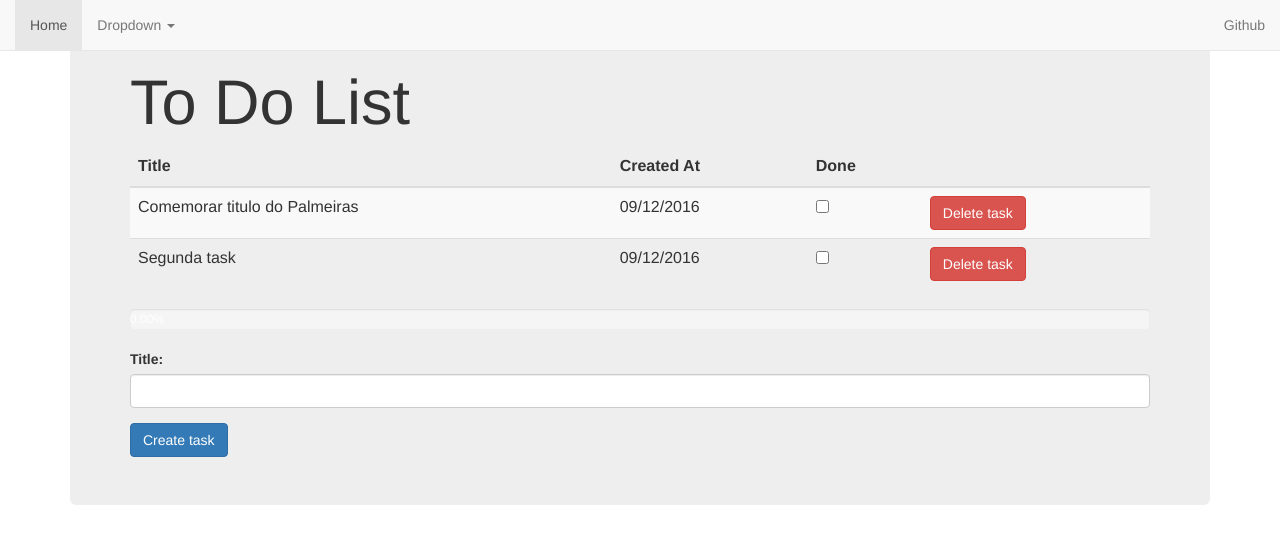
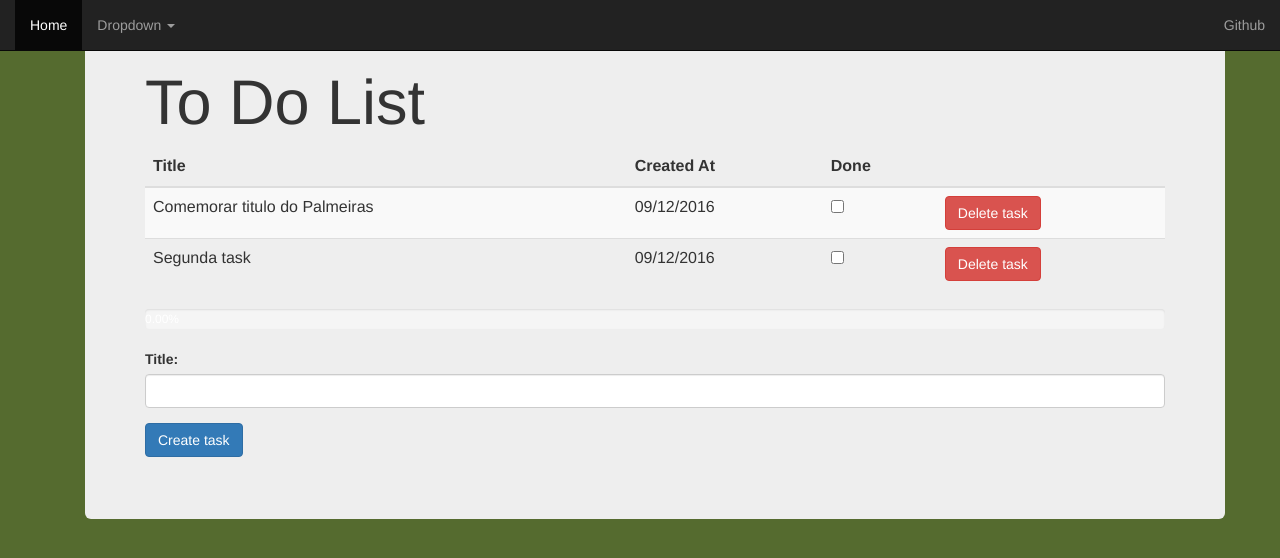
Before and after one commit to viniagostini/SI_Lab2_Angular_toDoList, a website: page index.html at #/todolist in a window 1280 px wide. Drawn offline with nearby package versions, Linux system fonts and the light colour scheme; some packages are replaced by stand-ins of ours.

Commit message:
Change the background color

```diff
--- /dev/null
+++ b/assets/css/index.css
@@ -0,0 +1,3 @@
+.container{
+    background-color: darkolivegreen;
+}
--- a/components/toDoList/toDoList.html
+++ b/components/toDoList/toDoList.html
@@ -26,11 +26,12 @@
     </div>
   </div>
 
-  <div class="form-group">
-    <label for="task">Title:</label>
-    <input type="text" class="form-control" id="task" ng-model="newTaskTitle">
-  </div>
-
-  <button type="button" class="btn btn-primary" ng-click="createTask(newTaskTitle)">Create task</button>
+  <form action="">
+    <div class="form-group">
+      <label for="task">Title:</label>
+      <input type="text" class="form-control" id="task" ng-model="newTaskTitle">
+    </div>
+    <button type="submit" class="btn btn-primary" ng-click="createTask(newTaskTitle)">Create task</button>
+  </form>
 
 </div>
--- a/index.html
+++ b/index.html
@@ -2,9 +2,12 @@
 <head>
   <meta charset="utf-8">
   <title>TODO List</title>
+
+  <!-- style sheets -->
   <link rel="stylesheet" href="node_modules/bootstrap/dist/css/bootstrap.css">
+  <link rel="stylesheet" href="assets/css/index.css">
 </head>
-<body>
+<body class="container">
   <header ng-include="'templates/navbar.html'"></header>
 
   <section class="container">
--- a/templates/navbar.html
+++ b/templates/navbar.html
@@ -1,4 +1,4 @@
-<nav class="navbar navbar-default navbar-fixed-top">
+<nav class="navbar navbar-inverse navbar-fixed-top">
     <div class="container-fluid">
 
         <!-- Collect the nav links, forms, and other content for toggling -->
@@ -6,7 +6,7 @@
             <ul class="nav navbar-nav">
                 <li class="active"><a href="/#/todolist">Home <span class="sr-only">(current)</span></a></li>
                 <li class="dropdown">
-                    <a href="#" class="dropdown-toggle" data-toggle="dropdown" role="button" aria-haspopup="true" aria-expanded="false">Dropdown <span class="caret"></span></a>
+                    <a class="dropdown-toggle" data-toggle="dropdown" role="button" aria-haspopup="true" aria-expanded="false">Dropdown <span class="caret"></span></a>
                     <ul class="dropdown-menu">
                         <li><a href="/#/animais">Animais curiosos</a></li>
                         <li><a href="#">Não faz nada</a></li>
```
